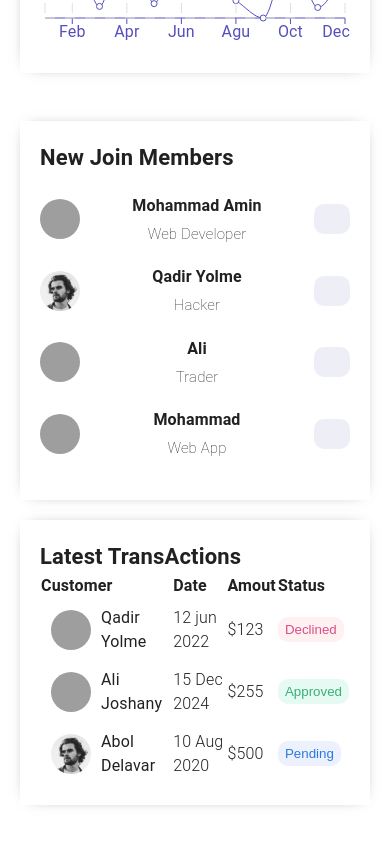
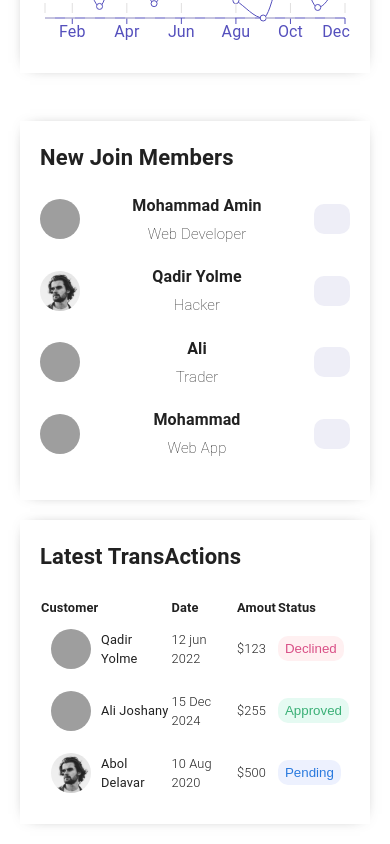
Before and after one commit to AJoshany/Dashboard-Admin, a React (Vite) app: page / in a window 390 px wide. Shown: the part 859-1703 px from the top of the page. Built offline with nearby package versions, Linux system fonts and the light colour scheme; grey boxes are pictures that could not be loaded; some icons are missing.

Commit message:
widget lg changed

```diff
--- a/src/components/WidgetLg/WidgetLg.css
+++ b/src/components/WidgetLg/WidgetLg.css
@@ -66,4 +66,10 @@
   .WidgetLgTable {
     border-spacing: 0;
   }
+  .WidgetLg {
+    font-size: 0.8rem;
+  }
+  .WidgetLgTitle {
+    margin-bottom: 1.5rem;
+  }
 }
```
